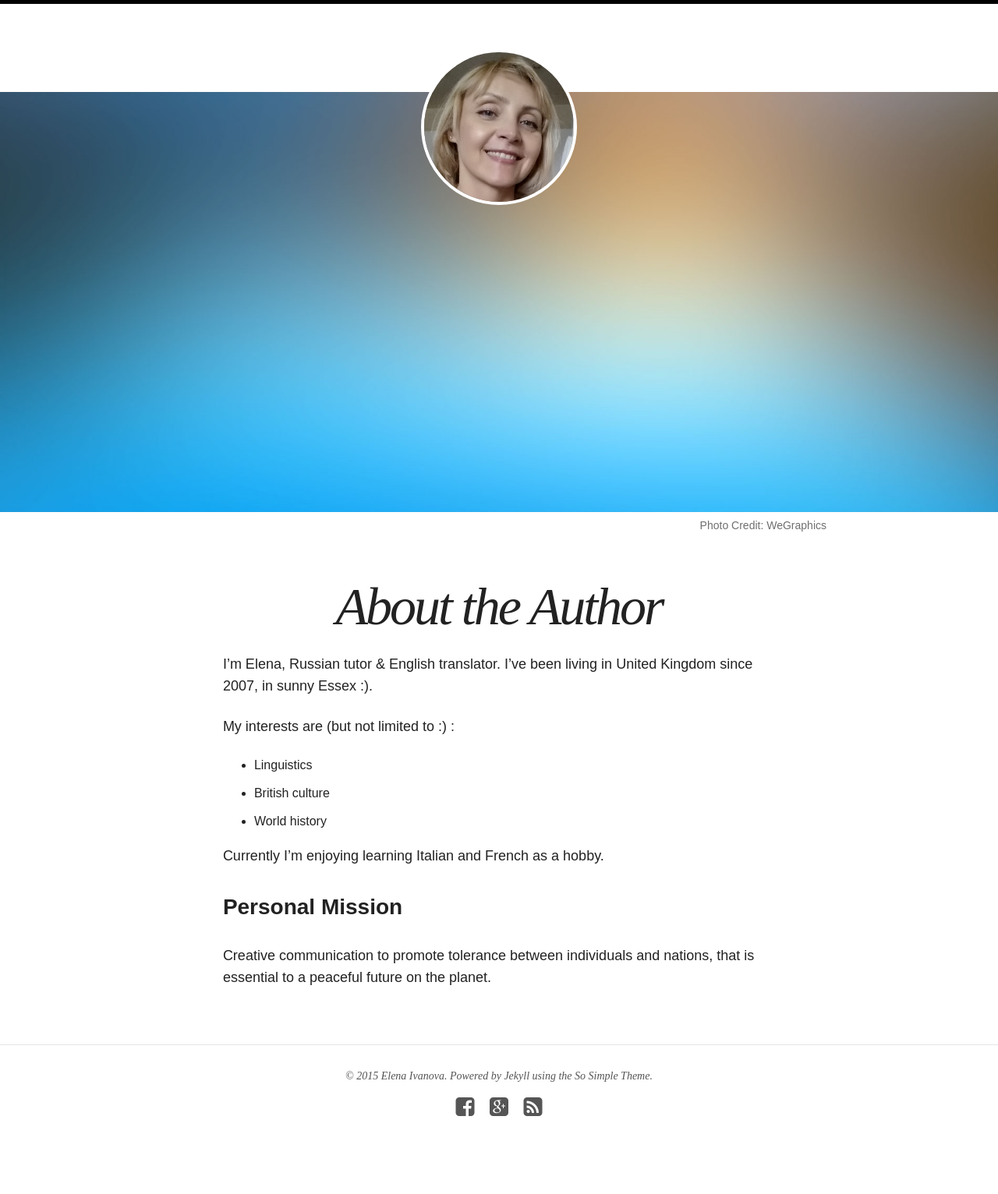
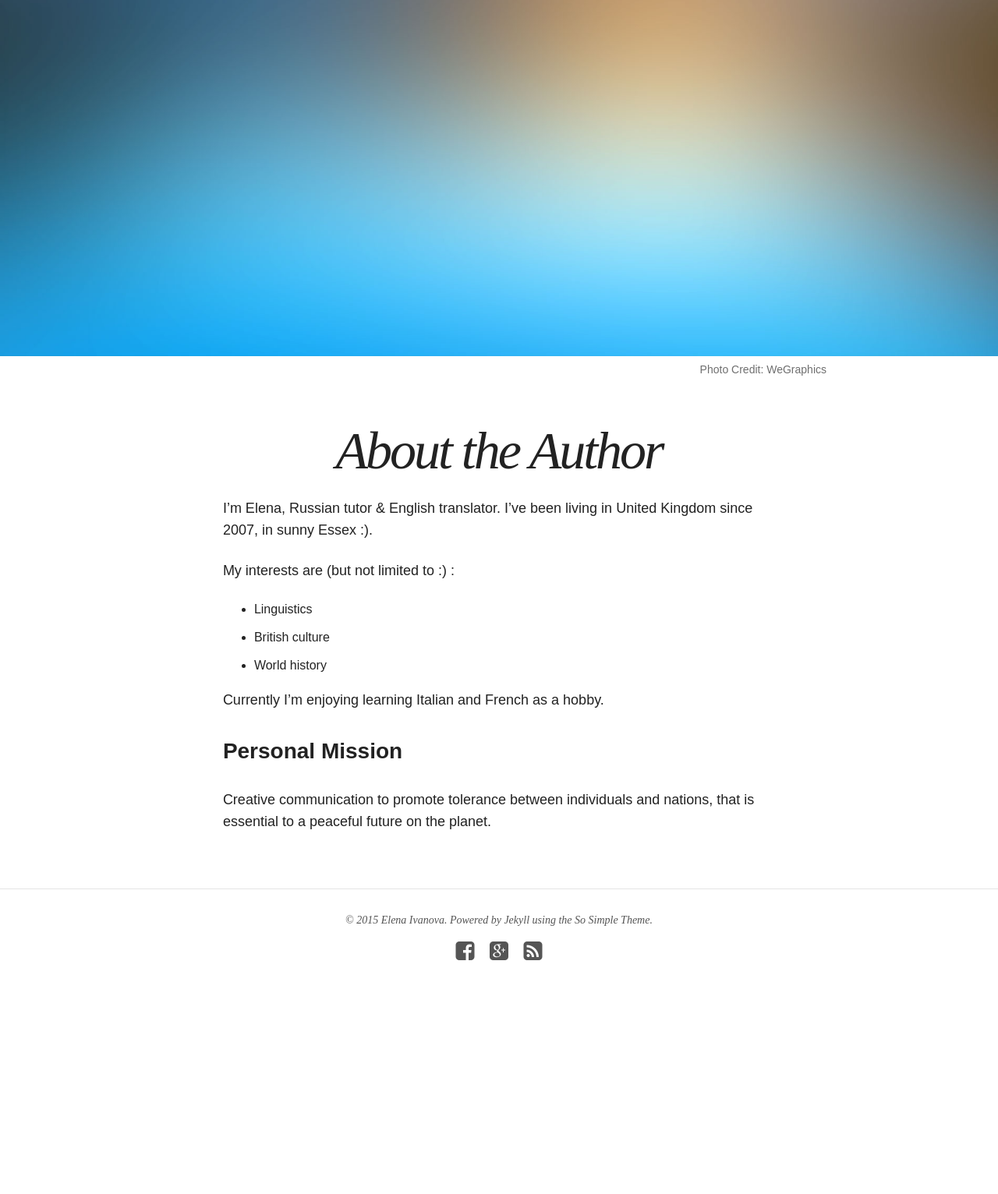
Before and after one commit to elenaivanovame/elenaivanovame.github.io, a Jekyll site: the page built from about/index.md, in a window 1280 px wide. Shown: the whole page at 78% size. Built offline with Jekyll 4.4.1, drawn with Linux system fonts in a browser that asks for light colours; nearby versions of some CDN libraries; after the commit the page ends 1332 px from its top, so only the background shows below that.

Commit message:
Disable showing website logo on a page by default

```diff
--- a/_includes/navigation.html
+++ b/_includes/navigation.html
@@ -16,11 +16,11 @@
 {% include browser-upgrade.html %}
 
 {% if page.image.feature %}<header class="masthead">
-	{% if site.logo != null %}
+	{% if site.logo != null %}{% if page.logo != null %}
 		<div class="wrap">
 			<a href="{{ site.url }}/" class="site-logo" rel="home" title="{{ site.title }}"><img src="{{ site.url }}/images/{{ site.logo }}" width="200" height="200" alt="{{ site.title }} logo" class="animated fadeInDown"></a>
 		</div>
-	{% endif %}
+	{% endif %}{% endif %}
 </header><!-- /.masthead -->
 {% else %}<header class="masthead">
 	<div class="wrap">
```
